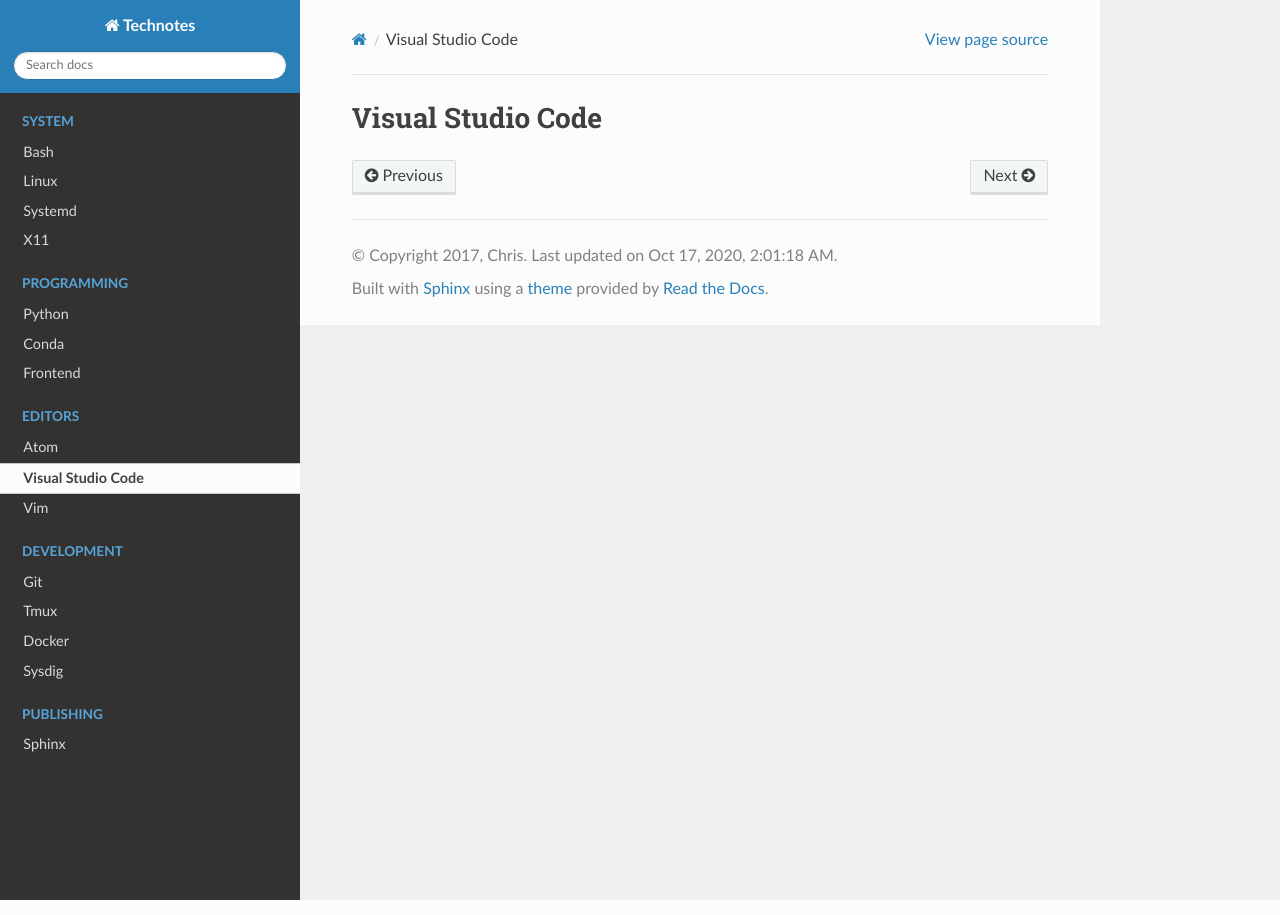
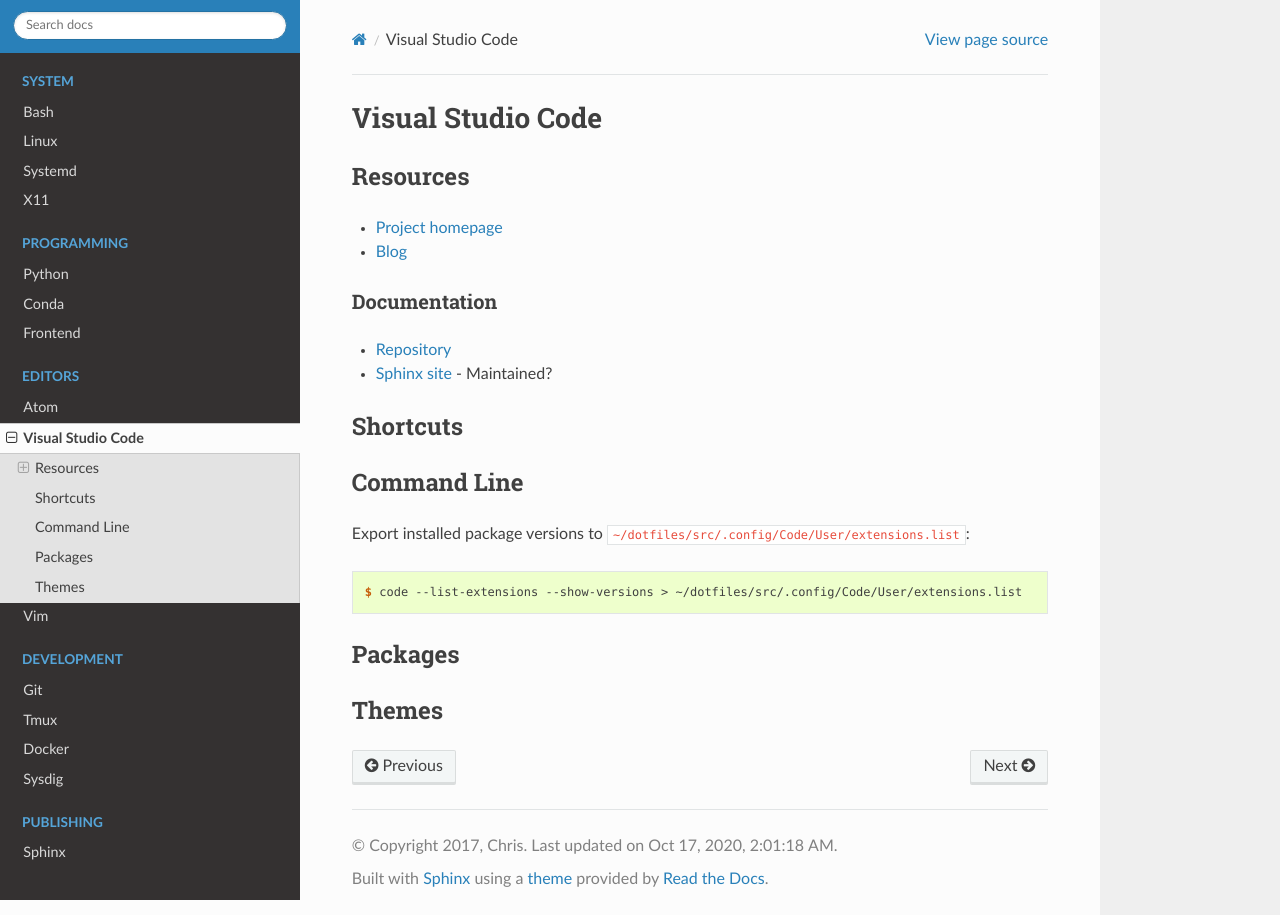
Before and after one commit to heterotopian/technotes, a Sphinx documentation site: the page built from source/vscode/index.rst, in a window 1280 px wide. Built offline with Sphinx 7.4.7 and the Read the Docs theme 2.0.0, drawn with Linux system fonts in a browser that asks for light colours.

Commit message:
Add VSCode sections

```diff
--- a/source/vscode/index.rst
+++ b/source/vscode/index.rst
@@ -5,5 +5,43 @@
 Visual Studio Code
 ==================
 
+.. highlight:: console
+
 .. toctree::
     :maxdepth: 2
+
+Resources
+=========
+
+- `Project homepage <https://code.visualstudio.com/>`_
+- `Blog <https://code.visualstudio.com/blogs>`_
+
+Documentation
+-------------
+
+- `Repository <https://github.com/Microsoft/vscode-docs>`_
+- `Sphinx site <https://vscode.readthedocs.io>`_ - Maintained?
+
+
+
+Shortcuts
+=========
+
+
+
+Command Line
+============
+
+Export installed package versions to ``~/dotfiles/src/.config/Code/User/extensions.list``::
+
+    $ code --list-extensions --show-versions > ~/dotfiles/src/.config/Code/User/extensions.list
+
+
+
+Packages
+========
+
+
+
+Themes
+======
```
